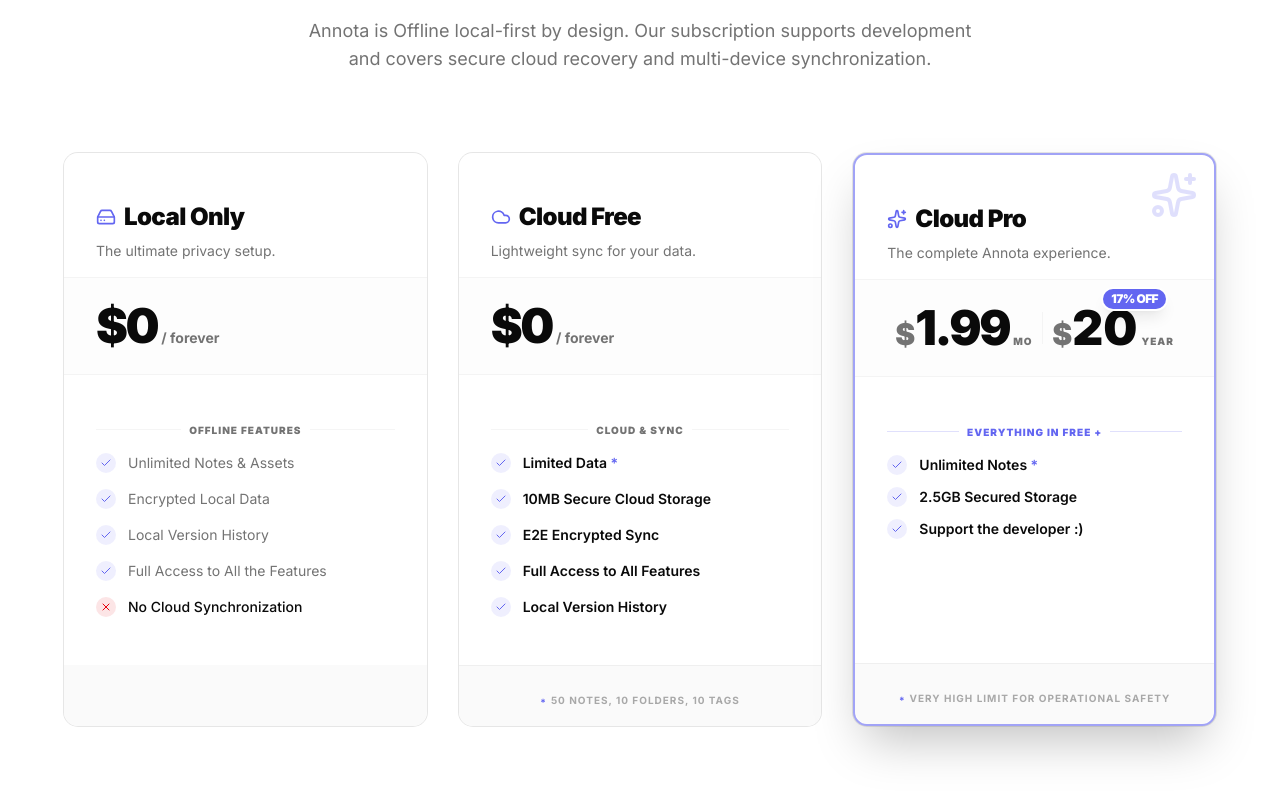
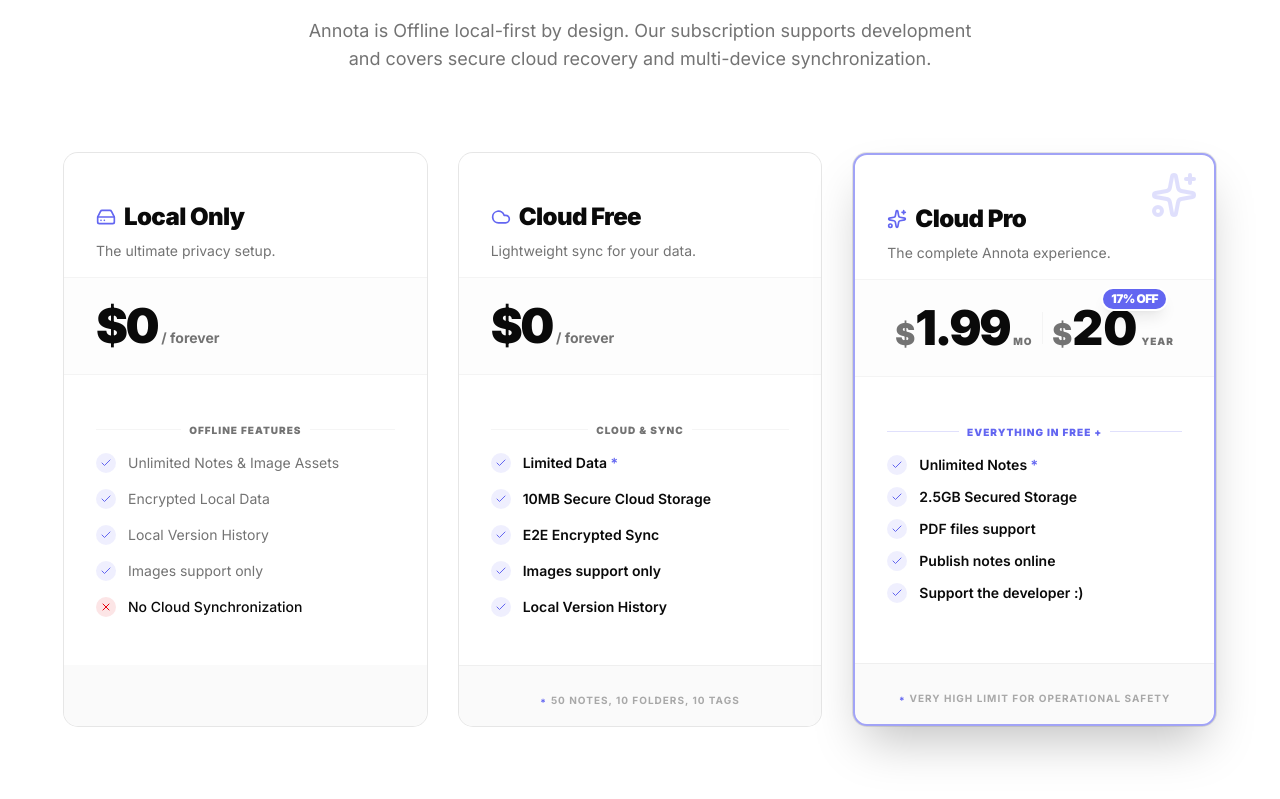
Before and after one commit to iLiranS/Annota-Website, a Next.js app: page / in a window 1280 px wide. Shown: the part 2987-3786 px from the top of the page. Built offline with nearby package versions, Linux system fonts and the light colour scheme; no server answers.

Commit message:
feat: update feature descriptions and refine pricing tiers for image, PDF, and online publishing capabilities

```diff
--- a/components/sections/features.tsx
+++ b/components/sections/features.tsx
@@ -157,7 +157,7 @@
   {
     id: "exports_imports",
     title: "Import / Export",
-    description: "Markdown / HTML / PDF",
+    description: "Markdown / HTML / PDF, or publish notes online as sharable links (Pro)",
     icon: Share,
     colorClass: "text-orange-400 bg-orange-500/10 border-orange-500/20 group-hover:border-orange-500/40",
     hoverClass: "hover:border-orange-500/30 hover:shadow-orange-500/5",
--- a/components/sections/pricing.tsx
+++ b/components/sections/pricing.tsx
@@ -83,7 +83,7 @@
                       <div className="h-5 w-5 rounded-full bg-primary/10 flex items-center justify-center shrink-0">
                         <Check className="h-3 w-3 text-primary" />
                       </div>
-                      Unlimited Notes & Assets
+                      Unlimited Notes & Image Assets
                     </li>
                     <li className="flex items-center gap-3">
                       <div className="h-5 w-5 rounded-full bg-primary/10 flex items-center justify-center shrink-0">
@@ -101,7 +101,7 @@
                       <div className="h-5 w-5 rounded-full bg-primary/10 flex items-center justify-center shrink-0">
                         <Check className="h-3 w-3 text-primary" />
                       </div>
-                      Full Access to All the Features
+                      Images support only
                     </li>
                     <li className="flex items-center gap-3 font-medium text-foreground">
                       <div className="h-5 w-5 rounded-full bg-destructive/10 flex items-center justify-center shrink-0">
@@ -170,7 +170,7 @@
                       <div className="h-5 w-5 rounded-full bg-primary/10 flex items-center justify-center shrink-0">
                         <Check className="h-3 w-3 text-primary" />
                       </div>
-                      Full Access to All Features
+                      Images support only
                     </li>
                     <li className="flex items-center gap-3 text-foreground font-semibold">
                       <div className="h-5 w-5 rounded-full bg-primary/10 flex items-center justify-center shrink-0">
@@ -263,6 +263,18 @@
                       <div className="h-5 w-5 rounded-full bg-primary/10 flex items-center justify-center shrink-0">
                         <Check className="h-3 w-3 text-primary" />
                       </div>
+                      PDF files support
+                    </li>
+                    <li className="flex items-center gap-3 font-semibold">
+                      <div className="h-5 w-5 rounded-full bg-primary/10 flex items-center justify-center shrink-0">
+                        <Check className="h-3 w-3 text-primary" />
+                      </div>
+                      Publish notes online
+                    </li>
+                    <li className="flex items-center gap-3 font-semibold">
+                      <div className="h-5 w-5 rounded-full bg-primary/10 flex items-center justify-center shrink-0">
+                        <Check className="h-3 w-3 text-primary" />
+                      </div>
                       Support the developer :)
                     </li>
                   </ul>
```
